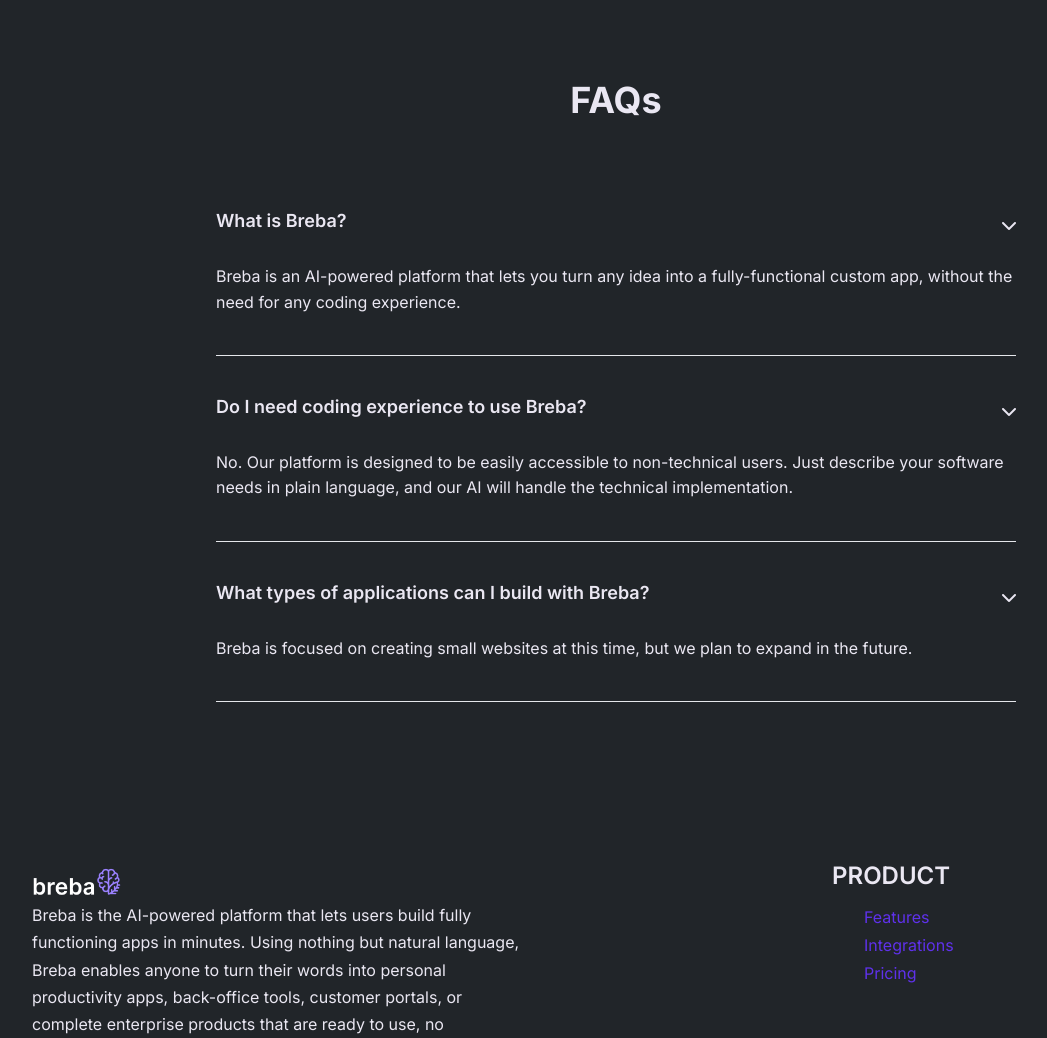
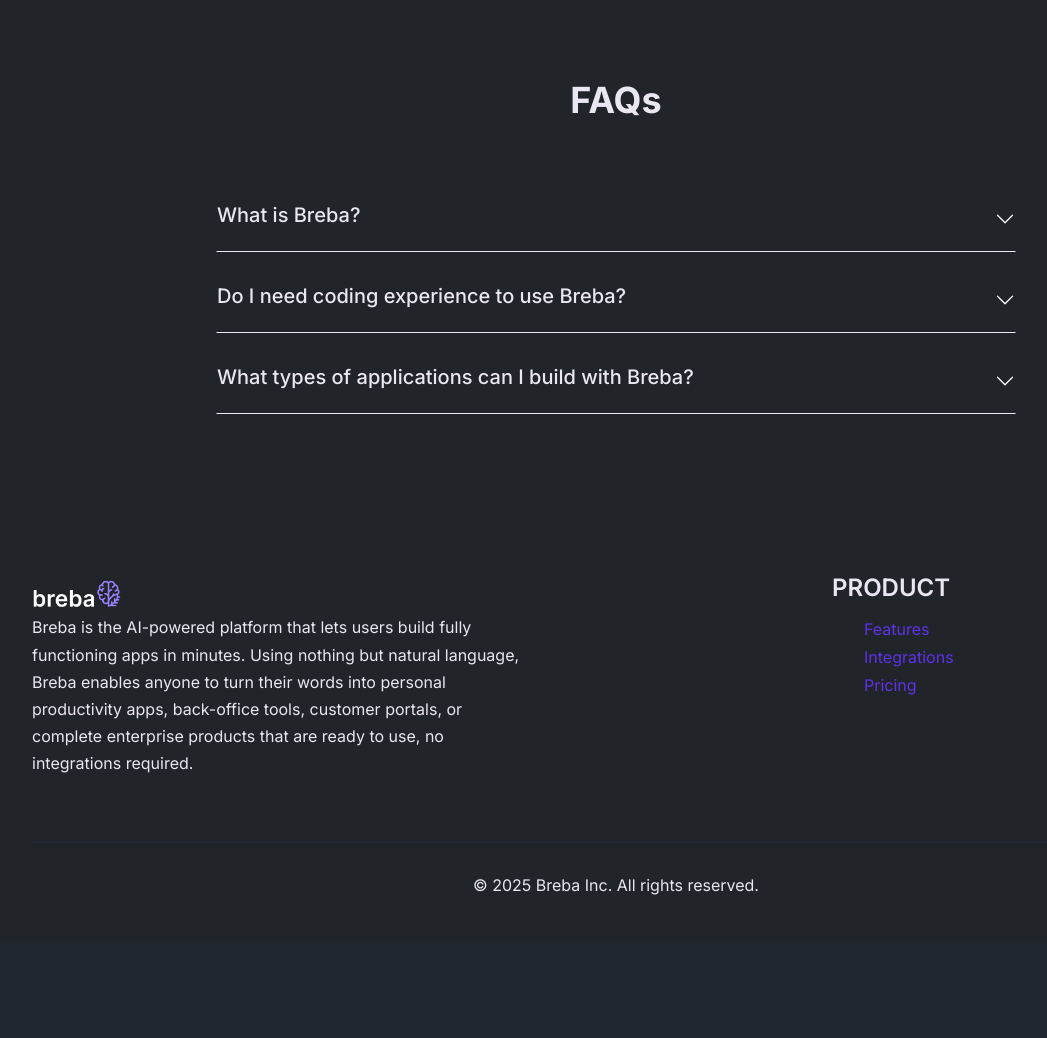
Before and after one commit to mhbrk/disc-site, a FastAPI app: page / in a window 1280 px wide. Shown: the part 2905-3943 px from the top of the page, without its empty margins (24-1071 px from the left). After the commit the page ends 3800 px from the top, so only its background shows below. Run offline with FastAPI, Linux system fonts and the light colour scheme; parts of the project's set-up code (start-up, migrations or seed data) failed here and were passed over.

Commit message:
FIX: FAQ  accordion on home page fix open/close state and rewrote on Bootstrap

```diff
--- a/breba_app/public/script.js
+++ b/breba_app/public/script.js
@@ -13,39 +13,6 @@ document.addEventListener('DOMContentLoaded', function () {
         });
     });
 
-    // FAQ Accordion
-    const faqQuestions = document.querySelectorAll('.faq-question');
-    faqQuestions.forEach(question => {
-        question.addEventListener('click', () => {
-            const faqItem = question.parentElement;
-            const answer = faqItem.querySelector('.faq-answer');
-            const icon = question.querySelector('i');
-
-            // Close other FAQ items
-            faqQuestions.forEach(otherQuestion => {
-                if (otherQuestion !== question) {
-                    const otherItem = otherQuestion.parentElement;
-                    const otherAnswer = otherItem.querySelector('.faq-answer');
-                    const otherIcon = otherQuestion.querySelector('i');
-
-                    otherAnswer.style.maxHeight = null;
-                    otherIcon.style.transform = 'rotate(0deg)';
-                    otherItem.classList.remove('active');
-                }
-            });
-
-            // Toggle current FAQ item
-            if (faqItem.classList.contains('active')) {
-                answer.style.maxHeight = null;
-                icon.style.transform = 'rotate(0deg)';
-                faqItem.classList.remove('active');
-            } else {
-                answer.style.maxHeight = answer.scrollHeight + 'px';
-                icon.style.transform = 'rotate(180deg)';
-                faqItem.classList.add('active');
-            }
-        });
-    });
 
     // Smooth scrolling for navigation links
     const navLinksSmooth = document.querySelectorAll('a[href^="#"]');
--- a/breba_app/public/styles.css
+++ b/breba_app/public/styles.css
@@ -816,47 +816,30 @@ section {
 
 
 /* FAQ Section */
-.faq {
-    background: var(--breba-dark);
-}
-
-.faq-grid {
+.faq .accordion {
     max-width: 800px;
     margin: 0 auto;
-    color: var(--breba-light-text);
-}
-
-.faq-item {
-    border-bottom: 1px solid var(--gray-200);
+    --bs-accordion-bg: transparent;
+    --bs-accordion-border-color: transparent;
+    --bs-accordion-border-radius: 0;
+    --bs-accordion-btn-color: var(--breba-light-text);
+    --bs-accordion-btn-focus-box-shadow: none;
+    --bs-accordion-active-bg: transparent;
+    --bs-accordion-active-color: var(--breba-light-text);
+}
+
+.faq .accordion-item {
+    border-bottom: 1px solid var(--breba-light-text);
     margin-bottom: 1rem;
-}
-
-.faq-question {
-    display: flex;
-    justify-content: space-between;
-    align-items: center;
-    padding: 1.5rem 0;
-    cursor: pointer;
-    transition: all 0.3s ease;
-}
-
-.faq-question h3 {
-    font-size: var(--font-size-lg);
-    font-weight: 600;
-}
-
-.faq-question i {
-    transition: transform 0.3s ease;
-}
-
-
-.faq-question:hover i {
-    transform: rotate(180deg);
-}
-
-.faq-answer {
-    padding-bottom: 1.5rem;
-    line-height: 1.6;
+
+}
+
+.faq .accordion-button::after {
+    filter: invert(1) brightness(2);
+}
+
+.faq .accordion-body {
+    color: var(--breba-light-text);
 }
 
 /* CTA Section */
--- a/breba_app/templates/home.html
+++ b/breba_app/templates/home.html
@@ -570,37 +570,53 @@
             <h2>FAQs</h2>
         </div>
 
-        <div class="faq-grid">
-            <div class="faq-item">
-                <div class="faq-question">
-                    <h3>What is Breba?</h3>
-                    <i class="fas fa-chevron-down"></i>
+        <div class="accordion" id="faqAccordion">
+            <div class="accordion-item">
+                <div class="accordion-header" id="headingOne">
+                    <button class="accordion-button collapsed px-0" type="button" data-bs-toggle="collapse"
+                        data-bs-target="#collapseOne" aria-expanded="false" aria-controls="collapseOne">
+                        <h5>What is Breba?</h5>
+                    </button>
                 </div>
-                <div class="faq-answer">
-                    <p>Breba is an AI-powered platform that lets you turn any idea into a fully-functional custom app,
-                        without the need for any coding experience.</p>
+                <div id="collapseOne" class="accordion-collapse collapse" aria-labelledby="headingOne">
+                    <div class="accordion-body px-0">
+                        <p>Breba is an AI-powered platform that lets you turn any idea into a fully-functional
+                            custom app,
+                            without the need for any coding experience.</p>
+                    </div>
                 </div>
             </div>
 
-            <div class="faq-item">
-                <div class="faq-question">
-                    <h3>Do I need coding experience to use Breba?</h3>
-                    <i class="fas fa-chevron-down"></i>
+            <div class="accordion-item">
+                <div class="accordion-header" id="headingTwo">
+                    <button class="accordion-button collapsed px-0" type="button" data-bs-toggle="collapse"
+                        data-bs-target="#collapseTwo" aria-expanded="false" aria-controls="collapseTwo">
+                        <h5>Do I need coding experience to use Breba?</h5>
+                    </button>
                 </div>
-                <div class="faq-answer">
-                    <p>No. Our platform is designed to be easily accessible to non-technical users. Just describe your
-                        software needs in plain language, and our AI will handle the technical implementation.</p>
+                <div id="collapseTwo" class="accordion-collapse collapse px-0" aria-labelledby="headingTwo">
+                    <div class="accordion-body px-0">
+                        <p>No. Our platform is designed to be easily accessible to non-technical users. Just
+                            describe your
+                            software needs in plain language, and our AI will handle the technical implementation.
+                        </p>
+                    </div>
                 </div>
             </div>
 
-            <div class="faq-item">
-                <div class="faq-question">
-                    <h3>What types of applications can I build with Breba?</h3>
-                    <i class="fas fa-chevron-down"></i>
+            <div class="accordion-item">
+                <div class="accordion-header" id="headingThree">
+                    <button class="accordion-button collapsed px-0" type="button" data-bs-toggle="collapse"
+                        data-bs-target="#collapseThree" aria-expanded="false" aria-controls="collapseThree">
+                        <h5>What types of applications can I build with Breba?</h5>
+                    </button>
                 </div>
-                <div class="faq-answer">
-                    <p>Breba is focused on creating small websites at this time, but we plan to expand in the
-                        future.</p>
+                <div id="collapseThree" class="accordion-collapse collapse" aria-labelledby="headingThree">
+                    <div class="accordion-body px-0">
+                        <p>Breba is focused on creating small websites at this time, but we plan to expand in
+                            the future.
+                        </p>
+                    </div>
                 </div>
             </div>
         </div>
```
